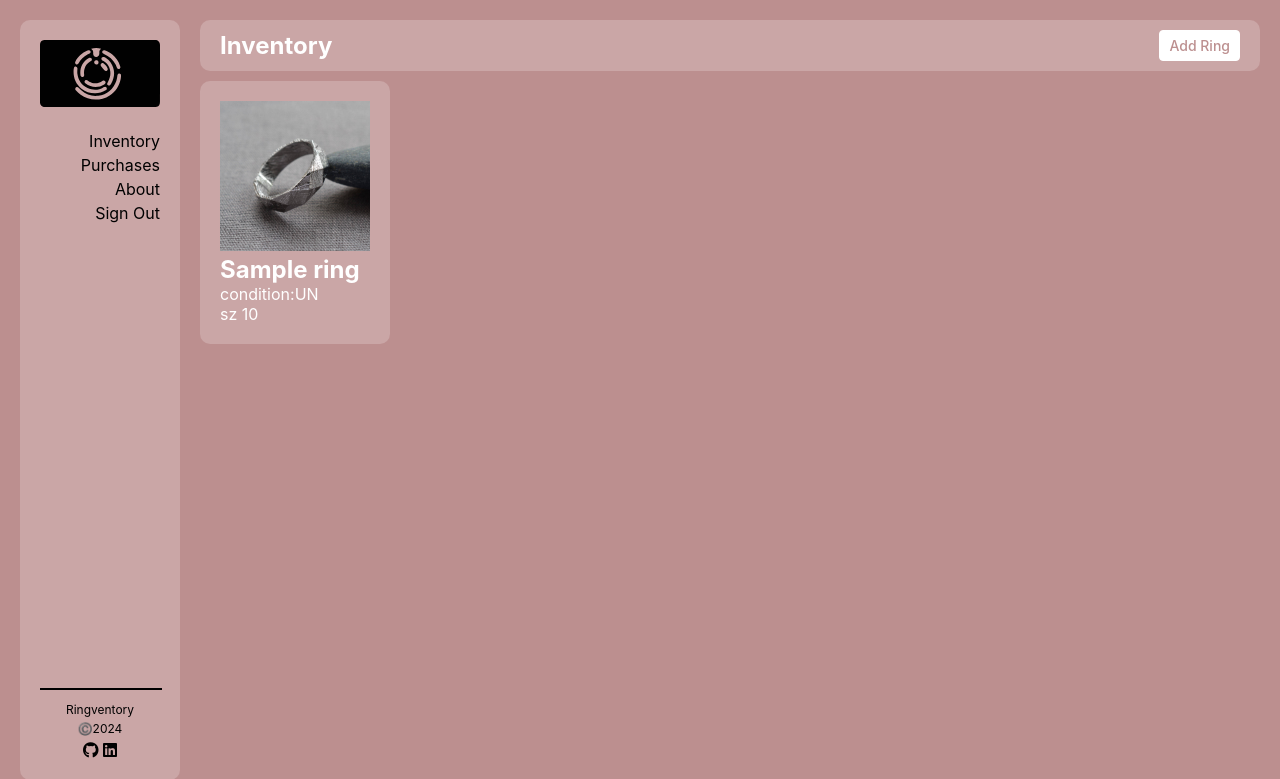
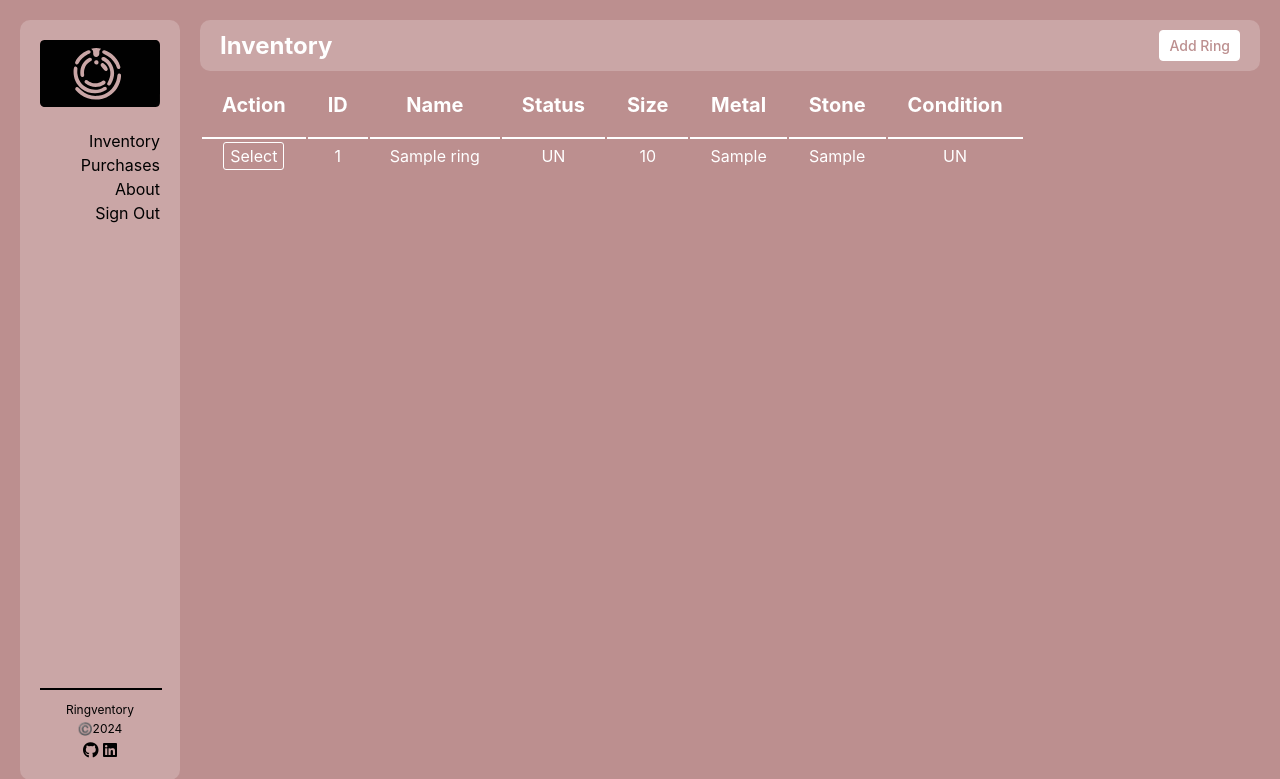
Before and after one commit to TheBerlinMan/Ringventory, a Django app: page /inventory/ in a window 1280 px wide. Shown: the top 779 px of the page. Run offline with Django 5.2, Linux system fonts and the light colour scheme; a user stored in the database is signed in; tables that the repository leaves empty hold one stand-in row (values such as "Sample post"); some libraries are stand-ins or nearby versions.

Commit message:
change index view to table and style

```diff
--- a/main_app/static/css/rings/ring-index.css
+++ b/main_app/static/css/rings/ring-index.css
@@ -68,3 +68,35 @@ h2, p {
   margin: 0;
   padding: 0;
 }
+
+table thead th{
+  color: white;
+  padding: 20px;
+  border-bottom: 2px solid white;
+  font-size: 20px;
+
+}
+
+table td{
+  padding: 5px 20px;
+  text-align: center;
+  color: white;
+}
+
+table td a{
+  text-decoration: none;
+  color: white;
+  padding: 3px 6px;
+  border: 1px solid white;
+  border-radius: 3px;
+}
+
+table td a:hover{
+  text-decoration: none;
+  background-color: white;
+  color: rosybrown;
+  padding: 3px 6px;
+  border: 1px solid rosybrown;
+  border-radius: 3px;
+  cursor: pointer;
+}
--- a/main_app/templates/rings/index.html
+++ b/main_app/templates/rings/index.html
@@ -21,7 +21,7 @@
 </div>
 <div class="bottom">
 
-  <section class="card-container">
+  {% comment %} <section class="card-container">
     {% for ring in rings %}
     <a href="{% url 'ring-detail' ring.id %}">
       <div class="card">
@@ -40,8 +40,56 @@
       </div>
     </a>
     {% endfor %}
-  </section>
+  </section> {% endcomment %}
+
+
+  <table class="list">
+    <thead>
+      <tr>
+        <th>Action</th>
+        <th>ID</th>
+        <th>Name</th>
+        <th>Status</th>
+        <th>Size</th>
+        <th>Metal</th>
+        <th>Stone</th>
+        <th>Condition</th>
+      </tr>
+    </thead>
+    <tbody>
+      {% for ring in rings %}
+
+        <div>
+          <td><a href="{% url 'ring-detail' ring.id %}">Select</a></td>
+          <td>{{ring.id}}</td>
+          <td>{{ring.name}}</td>
+          <td>{{ring.status}}</td>
+          <td>{{ring.size}}</td>
+          <td>{{ring.metal}}</td>
+          <td>{{ring.stone}}</td>
+          <td>{{ring.condition}}</td>
+        </div>
+
+      {% endfor %}
+    </tbody>
+
+  </table>
+
+
+
+
 </div>
 
 
 {% endblock content %}
+
+# name
+# status
+# size
+# metal
+# stone
+# condition
+# weight
+# price
+# purchase_point
+# purchase_date
```
